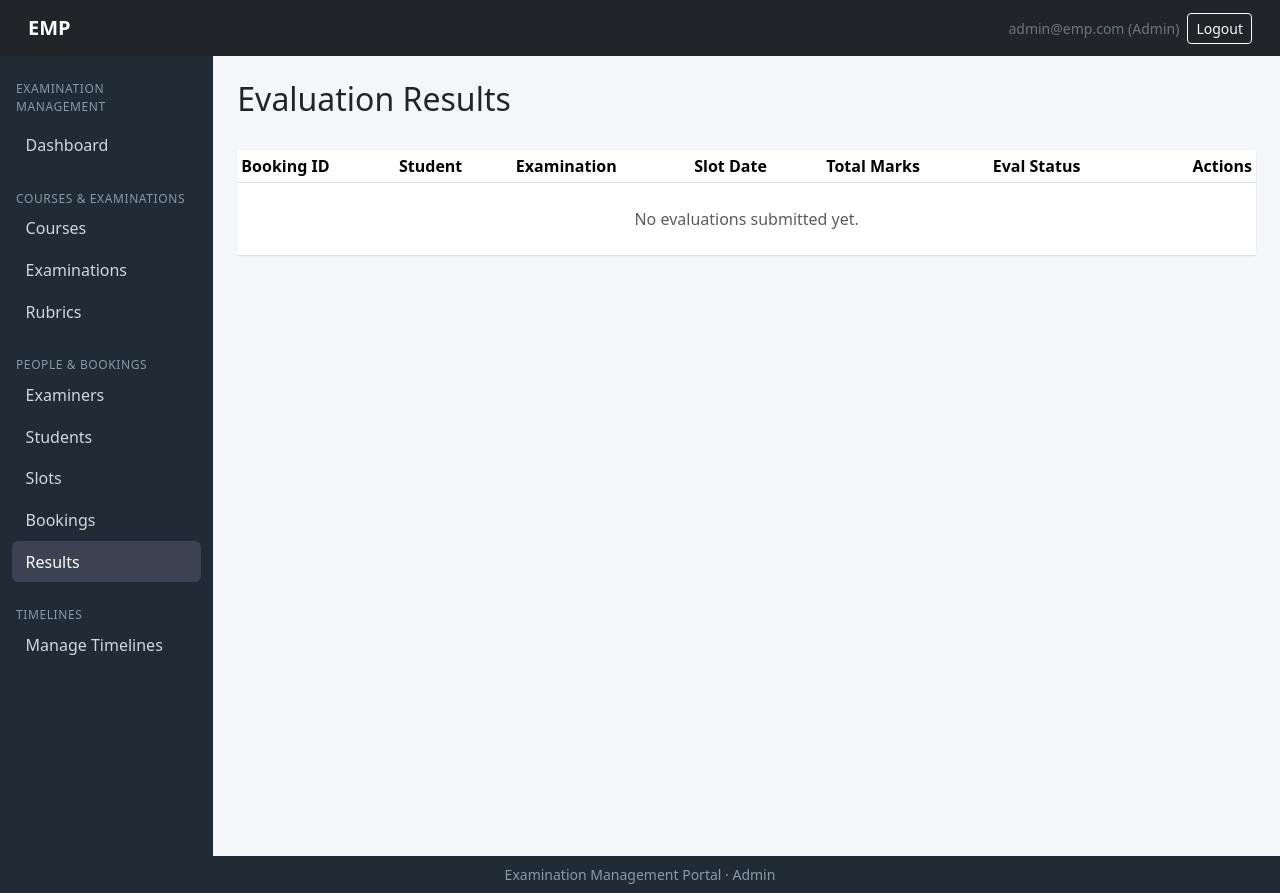
After one commit to 25f3004638/ExamControl, a Flask app: page /admin/results in a window 1280 px wide. The commit adds this page. Run offline with Flask 3, Linux system fonts and the light colour scheme; a user stored in the database is signed in.

Commit message:
Examination Booking History and Evaluation Tracking

```diff
--- a/routes/admin_routes.py
+++ b/routes/admin_routes.py
@@ -4,7 +4,7 @@ from flask_login import login_required, current_user
 
 from models.models import (
     db, Examiner, Student, Course, Department,
-    Examination, Rubric, ExaminationSlot, Booking
+    Examination, Rubric, ExaminationSlot, Booking, Evaluation
 )
 
 admin_bp = Blueprint('admin', __name__)
@@ -724,3 +724,53 @@ def booking_period():
 
     db.session.commit()
     return redirect(url_for('admin.timelines'))
+
+
+# ---------------------------------------------------------------------------
+# Results — view all submitted/published evaluations and publish them
+# ---------------------------------------------------------------------------
+
+@admin_bp.route('/results')
+@login_required
+def results():
+    if not admin_only():
+        return redirect(url_for('auth.login'))
+
+    all_bookings = Booking.query.all()
+    results_data = []
+
+    for b in all_bookings:
+        ev = b.evaluation
+        # only show bookings that have an evaluation record
+        if not ev:
+            continue
+
+        results_data.append({
+            'booking_id': b.id,
+            'evaluation_id': ev.id,
+            'student_name': b.student.name,
+            'exam_name': b.slot.exam.name,
+            'slot_date': b.slot.date,
+            'total_marks': ev.total_marks if ev.total_marks is not None else '—',
+            'eval_status': ev.status.capitalize(),
+        })
+
+    return render_template('admin/results.html', results=results_data)
+
+
+@admin_bp.route('/results/publish/<int:evaluation_id>', methods=['POST'])
+@login_required
+def publish_result(evaluation_id):
+    if not admin_only():
+        return redirect(url_for('auth.login'))
+
+    ev = Evaluation.query.get_or_404(evaluation_id)
+
+    if ev.status != 'submitted':
+        flash('Only submitted evaluations can be published.', 'warning')
+        return redirect(url_for('admin.results'))
+
+    ev.status = 'published'
+    db.session.commit()
+    flash('Result published — student can now see it.', 'success')
+    return redirect(url_for('admin.results'))
--- a/templates/admin/base_admin.html
+++ b/templates/admin/base_admin.html
@@ -14,6 +14,7 @@
     <a class="nav-link {% if request.endpoint=='admin.students' %}active{% endif %}" href="{{ url_for('admin.students') }}">Students</a>
     <a class="nav-link {% if request.endpoint=='admin.slots' %}active{% endif %}" href="{{ url_for('admin.slots') }}">Slots</a>
     <a class="nav-link {% if request.endpoint=='admin.bookings' %}active{% endif %}" href="{{ url_for('admin.bookings') }}">Bookings</a>
+    <a class="nav-link {% if request.endpoint=='admin.results' %}active{% endif %}" href="{{ url_for('admin.results') }}">Results</a>
 
     <div class="nav-header mt-3">Timelines</div>
     <a class="nav-link {% if request.endpoint=='admin.timelines' %}active{% endif %}" href="{{ url_for('admin.timelines') }}">Manage Timelines</a>
--- /dev/null
+++ b/templates/admin/results.html
@@ -0,0 +1,53 @@
+{% extends "admin/base_admin.html" %}
+{% import "admin/_status.html" as status %}
+{% block title %}Evaluation Results - EMP{% endblock %}
+
+{% block content %}
+<div class="d-flex justify-content-between align-items-center mb-4">
+    <h2>Evaluation Results</h2>
+</div>
+
+<div class="card">
+    <div class="table-responsive">
+        <table class="table table-sm table-hover mb-0">
+            <thead>
+                <tr>
+                    <th>Booking ID</th>
+                    <th>Student</th>
+                    <th>Examination</th>
+                    <th>Slot Date</th>
+                    <th>Total Marks</th>
+                    <th>Eval Status</th>
+                    <th class="text-end">Actions</th>
+                </tr>
+            </thead>
+            <tbody>
+                {% for r in results %}
+                    <tr>
+                        <td>{{ r.booking_id }}</td>
+                        <td>{{ r.student_name }}</td>
+                        <td>{{ r.exam_name }}</td>
+                        <td>{{ r.slot_date }}</td>
+                        <td><strong>{{ r.total_marks }}</strong></td>
+                        <td>{{ status.status_badge(r.eval_status) }}</td>
+                        <td class="text-end">
+                            {% if r.eval_status == 'Submitted' %}
+                                <form method="POST" action="{{ url_for('admin.publish_result', evaluation_id=r.evaluation_id) }}"
+                                      class="d-inline" onsubmit="return confirm('Publish this result?')">
+                                    <button type="submit" class="btn btn-sm btn-success">Publish</button>
+                                </form>
+                            {% elif r.eval_status == 'Published' %}
+                                <span class="text-muted small">Published ✓</span>
+                            {% else %}
+                                <span class="text-muted small">Pending eval</span>
+                            {% endif %}
+                        </td>
+                    </tr>
+                {% else %}
+                    <tr><td colspan="7" class="text-center text-muted py-4">No evaluations submitted yet.</td></tr>
+                {% endfor %}
+            </tbody>
+        </table>
+    </div>
+</div>
+{% endblock %}
```
